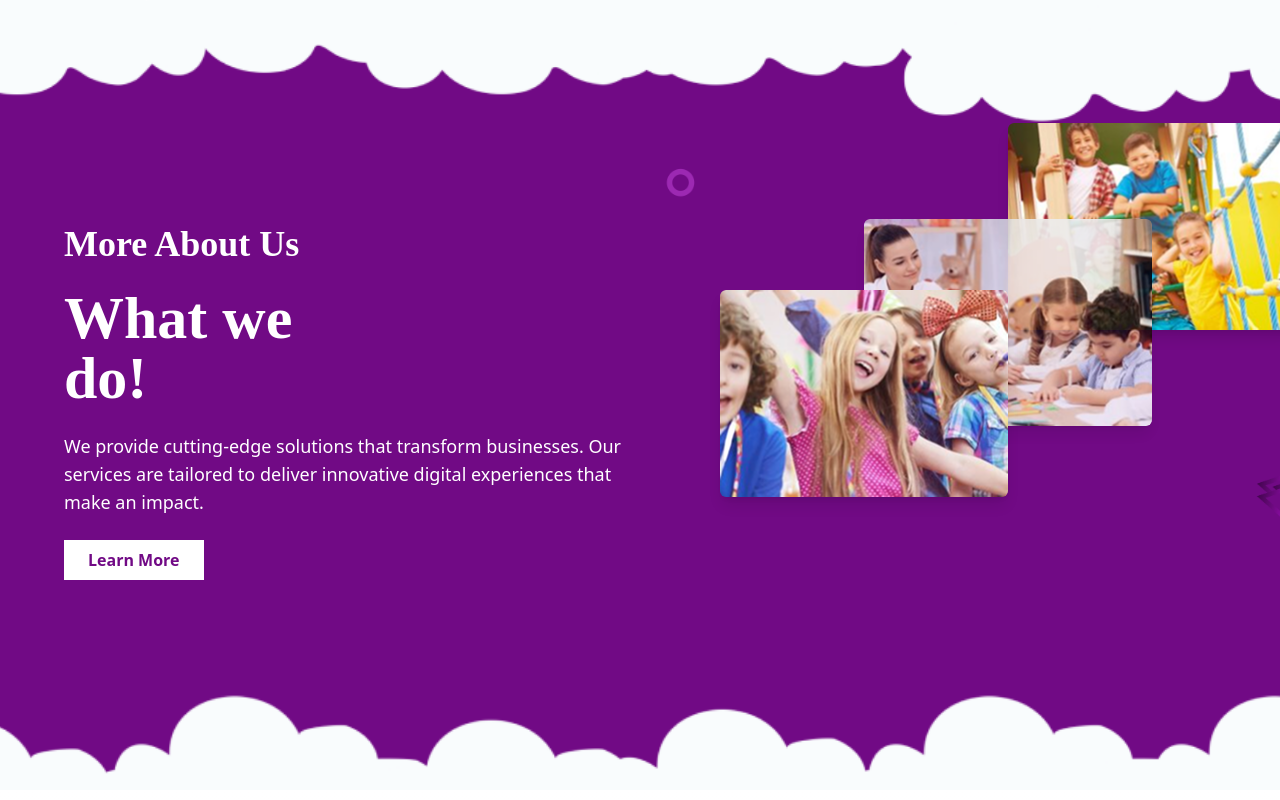
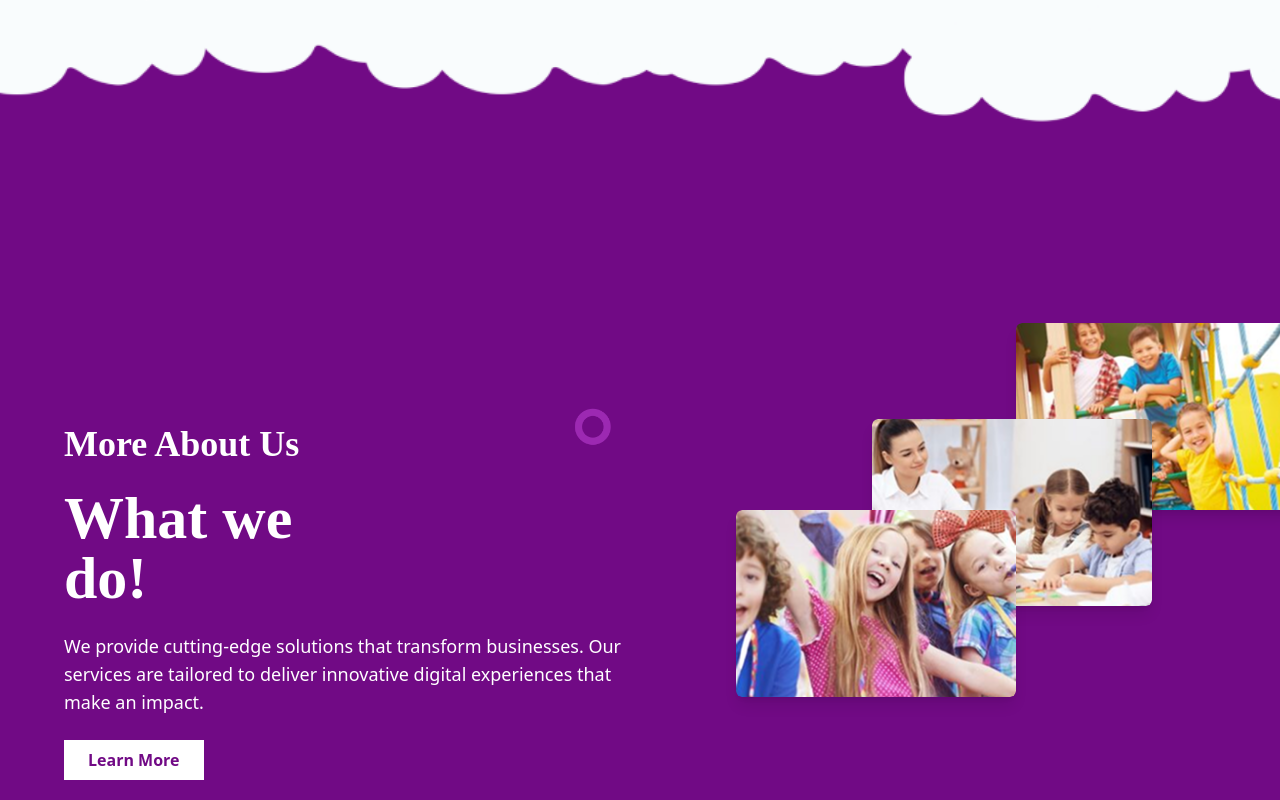
Before and after one commit to Prateek-rajput-007/Nextjs-Frontend, a Next.js app: page / in a window 1280 px wide. Shown: the part 1820-2620 px from the top of the page. Built offline with nearby package versions, Linux system fonts and the light colour scheme.

Commit message:
initial commit

```diff
--- a/src/app/components/More.js
+++ b/src/app/components/More.js
@@ -1,71 +1,243 @@
 
+// "use client";
+// import Image from "next/image";
+// import Link from "next/link";
+
+// export default function More() {
+//   return (
+//     <section className="relative w-full min-h-screen bg-[#710A85] flex flex-col md:flex-row items-center justify-center px-4 sm:px-8 md:px-16 py-12 overflow-hidden">
+//       {/* Top Full-Width Image */}
+//       <div className="absolute top-0 left-0 w-full h-[150px] z-0">
+//         <Image src="/bg-2.png" alt="Top Background" fill className="object-cover" />
+//       </div>
+
+//       {/* Left Section - Text Content */}
+//       <div className="w-full md:w-1/2 max-w-[587px] text-white space-y-6 z-10 relative">
+//         {/* New Images - Above Heading */}
+//         <div className="absolute left-[-12rem] top-[-5rem] w-1/6 h-1/6 overflow-hidden z-40">
+//           <Image src="/more-1.png" alt="Image 4" fill className="object-cover" />
+//         </div>
+//         <div className="absolute left-[35rem] top-[-5rem] w-1/5 h-1/5 overflow-hidden z-40">
+//           <Image src="/more-2.png" alt="Image 4" fill className="object-cover" />
+//         </div>
+//         <div className="absolute right-[-45rem] bottom-[2rem] w-1/4 h-1/4 overflow-hidden z-40">
+//           <Image src="/more-1.png" alt="Image 5" fill className="object-cover" />
+//         </div>
+
+//         <h2 className="text-3xl font-righteous sm:text-4xl font-bold">
+//           More About Us
+//         </h2>
+//         <h2 className="text-3xl sm:text-5xl font-righteous md:text-6xl font-bold leading-tight">
+//           What we <br /> do!
+//         </h2>
+//         <p className="text-base sm:text-lg">
+//           We provide cutting-edge solutions that transform businesses. Our
+//           services are tailored to deliver innovative digital experiences that
+//           make an impact.
+//         </p>
+//         <Link
+//           href="#"
+//           className="inline-block bg-white text-[#710A85] font-semibold py-2 px-6 hover:opacity-90 transition-colors duration-200"
+//         >
+//           Learn More
+//         </Link>
+//       </div>
+
+//       {/* Right Section - Image Stack */}
+//       <div className="w-full md:w-1/2 max-w-[585px] h-[374px] relative mt-12 md:mt-0">
+//         {/* Third image (bottom layer) */}
+//         <div className="absolute top-[-5rem] right-[-5rem] w-1/2 h-1/2 rounded-md overflow-hidden shadow-lg z-10">
+//           <Image src="/image11.png" alt="Image 3" fill className="object-cover rounded-md" />
+//         </div>
+
+//         {/* Second image (middle layer) */}
+//         <div className="absolute top-[1rem] right-[4rem] w-1/2 h-1/2 rounded-md overflow-hidden shadow-lg opacity-90 z-20">
+//           <Image src="/image13.png" alt="Image 2" fill className="object-cover rounded-md" />
+//         </div>
+
+//         {/* First image (top layer) */}
+//         <div className="absolute bottom-[5rem] left-[5rem] w-1/2 h-1/2 rounded-md overflow-hidden shadow-lg z-30">
+//           <Image src="/image12.png" alt="Image 1" fill className="object-cover rounded-md" />
+//         </div>
+//       </div>
+
+//       {/* Bottom Image */}
+//       <div className="absolute bottom-0 left-0 w-full h-[150px] z-0">
+//         <Image src="/bg-1.png" alt="Bottom Decoration" fill className="object-cover" />
+//       </div>
+//     </section>
+//   );
+// }
 
 "use client";
 import Image from "next/image";
 import Link from "next/link";
+import { motion } from "framer-motion";
 
 export default function More() {
+  // Animation variants
+  const fadeInUp = {
+    hidden: { opacity: 0, y: 50 },
+    visible: {
+      opacity: 1,
+      y: 0,
+      transition: { duration: 0.8, ease: "easeOut" },
+    },
+  };
+
+  const fadeInLeft = {
+    hidden: { opacity: 0, x: -50 },
+    visible: {
+      opacity: 1,
+      x: 0,
+      transition: { duration: 0.8, ease: "easeOut" },
+    },
+  };
+
+  const fadeInRight = {
+    hidden: { opacity: 0, x: 50 },
+    visible: {
+      opacity: 1,
+      x: 0,
+      transition: { duration: 0.8, ease: "easeOut" },
+    },
+  };
+
   return (
-    <section className="relative w-full min-h-screen bg-[#710A85] flex flex-col md:flex-row items-center justify-center px-4 sm:px-8 md:px-16 py-12 overflow-hidden">
+    <section className="relative w-full h-[1200px] md:min-h-screen bg-[#710A85] flex flex-col md:flex-row items-center justify-center px-4 sm:px-8 md:px-16 py-12 overflow-hidden">
       {/* Top Full-Width Image */}
-      <div className="absolute top-0 left-0 w-full h-[150px] z-0">
+      <motion.div
+        className="absolute top-[-5px] md:top-0 left-0 w-full h-[150px] z-0"
+        variants={fadeInUp}
+        initial="hidden"
+        animate="visible"
+      >
         <Image src="/bg-2.png" alt="Top Background" fill className="object-cover" />
-      </div>
+      </motion.div>
 
+      {/* Flex Container */}
+      <div className="w-full flex flex-col md:flex-row items-center justify-center md:space-x-8 space-y-8 md:space-y-0 z-10 relative">
         {/* Left Section - Text Content */}
-      <div className="w-full md:w-1/2 max-w-[587px] text-white space-y-6 z-10 relative mt-20 md:mt-0">
+        <div className="w-full md:w-1/2 max-w-[587px] text-white space-y-6 mt-40 md:mt-0">
           {/* New Images - Above Heading */}
-        <div className="absolute left-[-12rem] top-[-5rem] w-1/4 h-1/4 overflow-hidden z-40">
-          <Image src="/more-1.png" alt="Image 4" fill className="object-contain" />
-        </div>
-        <div className="absolute left-[35rem] top-[-5rem] w-1/5 h-1/5 overflow-hidden z-40">
-          <Image src="/more-2.png" alt="Image 4" fill className="object-contain" />
-        </div>
-        <div className="absolute right-[-45rem] bottom-[2rem] w-1/4 h-1/4 overflow-hidden z-40">
-          <Image src="/more-1.png" alt="Image 5" fill className="object-contain" />
-        </div>
+          <motion.div
+            className="absolute left-[-8rem] md:left-[-10rem] top-[-2rem] md:top-[-3rem] w-[60px] md:w-[80px] h-[60px] md:h-[80px] overflow-hidden z-40"
+            variants={fadeInLeft}
+            initial="hidden"
+            animate="visible"
+            transition={{ delay: 0.3 }}
+          >
+            <Image src="/more-1.png" alt="Image 4" fill className="object-cover" />
+          </motion.div>
+          <motion.div
+            className="absolute left-[25rem] md:left-[30rem] top-[-2rem] md:top-[-3rem] w-[80px] md:w-[100px] h-[80px] md:h-[100px] overflow-hidden z-40"
+            variants={fadeInRight}
+            initial="hidden"
+            animate="visible"
+            transition={{ delay: 0.6 }}
+          >
+            <Image src="/more-2.png" alt="Image 4" fill className="object-cover" />
+          </motion.div>
+          <motion.div
+            className="absolute right-[-35rem] md:right-[-40rem] bottom-[-1rem] md:bottom-[2rem] w-[120px] md:w-1/4 h-[120px] md:h-1/4 overflow-hidden z-40"
+            variants={fadeInRight}
+            initial="hidden"
+            animate="visible"
+            transition={{ delay: 0.9 }}
+          >
+            <Image src="/more-1.png" alt="Image 5" fill className="object-cover" />
+          </motion.div>
 
-        <h2 className="text-3xl font-righteous sm:text-4xl font-bold">
+          <motion.h2
+            className="text-3xl font-righteous sm:text-4xl font-bold"
+            variants={fadeInLeft}
+            initial="hidden"
+            animate="visible"
+          >
             More About Us
-        </h2>
-        <h2 className="text-3xl sm:text-5xl font-righteous md:text-6xl font-bold leading-tight">
+          </motion.h2>
+          <motion.h2
+            className="text-3xl sm:text-5xl md:text-6xl font-righteous font-bold leading-tight"
+            variants={fadeInLeft}
+            initial="hidden"
+            animate="visible"
+            transition={{ delay: 0.3 }}
+          >
             What we <br /> do!
-        </h2>
-        <p className="text-base sm:text-lg">
+          </motion.h2>
+          <motion.p
+            className="text-base sm:text-lg"
+            variants={fadeInLeft}
+            initial="hidden"
+            animate="visible"
+            transition={{ delay: 0.6 }}
+          >
             We provide cutting-edge solutions that transform businesses. Our
             services are tailored to deliver innovative digital experiences that
             make an impact.
-        </p>
+          </motion.p>
+          <motion.div
+            variants={fadeInLeft}
+            initial="hidden"
+            animate="visible"
+            transition={{ delay: 0.9 }}
+          >
             <Link
               href="#"
               className="inline-block bg-white text-[#710A85] font-semibold py-2 px-6 hover:opacity-90 transition-colors duration-200"
             >
               Learn More
             </Link>
+          </motion.div>
         </div>
 
         {/* Right Section - Image Stack */}
-      <div className="w-full md:w-1/2 max-w-[585px] h-[374px] relative mt-12 md:mt-0 flex flex-col items-center">
+        <div className="w-full md:w-1/2 max-w-[585px] h-[374px] relative mt-12 md:mt-0">
           {/* Third image (bottom layer) */}
-        <div className="absolute top-[-5rem] right-[-5rem] w-1/2 h-auto rounded-md overflow-hidden shadow-lg z-10">
-          <Image src="/image11.png" alt="Image 3" width={300} height={200} className="object-contain w-full h-full" />
-        </div>
+          <motion.div
+            className="absolute top-[2rem] md:top-[-5rem] right-[-1rem] md:right-[-5rem] w-[150px] md:w-1/2 h-[150px] md:h-1/2 rounded-md overflow-hidden shadow-lg z-10"
+            variants={fadeInRight}
+            initial="hidden"
+            animate="visible"
+            transition={{ delay: 1.2 }}
+          >
+            <Image src="/image11.png" alt="Image 3" fill className="object-cover rounded-md" />
+          </motion.div>
 
           {/* Second image (middle layer) */}
-        <div className="absolute top-[1rem] right-[4rem] w-1/2 h-auto rounded-md overflow-hidden shadow-lg opacity-90 z-20">
-          <Image src="/image13.png" alt="Image 2" width={300} height={200} className="object-contain w-full h-full" />
-        </div>
+          <motion.div
+            className="absolute top-[8rem] md:top-[1rem] right-[3rem] md:right-[4rem] w-[150px] md:w-1/2 h-[150px] md:h-1/2 rounded-md overflow-hidden shadow-lg opacity-90 z-20"
+            variants={fadeInRight}
+            initial="hidden"
+            animate="visible"
+            transition={{ delay: 1.5 }}
+          >
+            <Image src="/image13.png" alt="Image 2" fill className="object-cover rounded-md" />
+          </motion.div>
 
           {/* First image (top layer) */}
-        <div className="absolute bottom-[5rem] left-[5rem] w-1/2 h-auto rounded-md overflow-hidden shadow-lg z-30">
-          <Image src="/image12.png" alt="Image 1" width={300} height={200} className="object-contain w-full h-full" />
+          <motion.div
+            className="absolute bottom-[1rem] md:bottom-[5rem] left-[3rem] md:left-[5rem] w-[150px] md:w-1/2 h-[150px] md:h-1/2 rounded-md overflow-hidden shadow-lg z-30"
+            variants={fadeInRight}
+            initial="hidden"
+            animate="visible"
+            transition={{ delay: 1.8 }}
+          >
+            <Image src="/image12.png" alt="Image 1" fill className="object-cover rounded-md" />
+          </motion.div>
         </div>
       </div>
 
       {/* Bottom Image */}
-      <div className="absolute bottom-0 left-0 w-full h-[150px] z-0">
+      <motion.div
+        className="absolute bottom-0 left-0 w-full h-[150px] z-0"
+        variants={fadeInUp}
+        initial="hidden"
+        animate="visible"
+        transition={{ delay: 2.1 }}
+      >
         <Image src="/bg-1.png" alt="Bottom Decoration" fill className="object-cover" />
-      </div>
+      </motion.div>
     </section>
   );
 }
--- a/src/app/components/heroSection.js
+++ b/src/app/components/heroSection.js
@@ -87,7 +87,7 @@ export default function HeroSection() {
 
         {/* Join Now Button */}
         <motion.button
-          className="bg-[#710A85] text-white text-xs sm:text-sm font-semibold rounded-md px-[3vw] sm:px-[4vw] py-[1.5vw] sm:py-[2vw] border-2 sm:border-3 border-[#9C29B2] shadow-md hover:bg-[#5A0670] hover:shadow-lg focus:outline-none focus:ring-2 focus:ring-[#9C29B2] focus:ring-opacity-50 transition-all duration-300 z-10 mt-6"
+          className="bg-[#710A85] text-white text-xs sm:text-sm font-semibold rounded-md px-5 sm:px-6 py-2 border-4 border-[#9C29B2] shadow-md hover:bg-[#5A0670] hover:shadow-lg focus:outline-none focus:ring-2 focus:ring-[#9C29B2] focus:ring-opacity-50 transition-all duration-300"
           aria-label="Join Now"
           variants={scaleUp}
           initial="hidden"
@@ -191,7 +191,7 @@ export default function HeroSection() {
 
         {/* Join Now Button */}
         <motion.button
-          className="absolute top-[472px] left-[83px] w-[141px] bg-[#710A85] text-white text-base font-semibold rounded-md px-[30px] py-[9px] border-4 border-[#9C29B2] shadow-md hover:bg-[#5A0670] hover:shadow-lg focus:outline-none focus:ring-2 focus:ring-[#9C29B2] focus:ring-opacity-50 transition-all duration-300 z-10"
+          className="absolute top-[472px] left-[83px] w-[141px] bg-[#710A85] text-white text-xs sm:text-sm font-semibold rounded-md px-5 sm:px-6 py-2 border-4 border-[#9C29B2] shadow-md hover:bg-[#5A0670] hover:shadow-lg focus:outline-none focus:ring-2 focus:ring-[#9C29B2] focus:ring-opacity-50 transition-all duration-300"
           aria-label="Join Now"
           variants={scaleUp}
           initial="hidden"
```
Also changed, not shown: src/app/components/GetinTouch.js (+57 -0 lines). Lines whose indentation alone changed are shown as unchanged.
